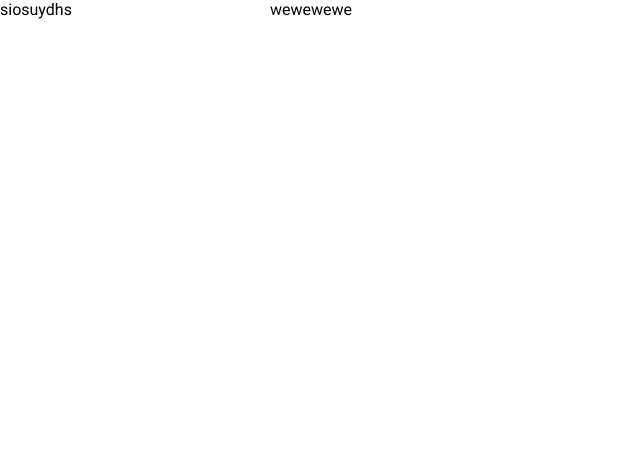
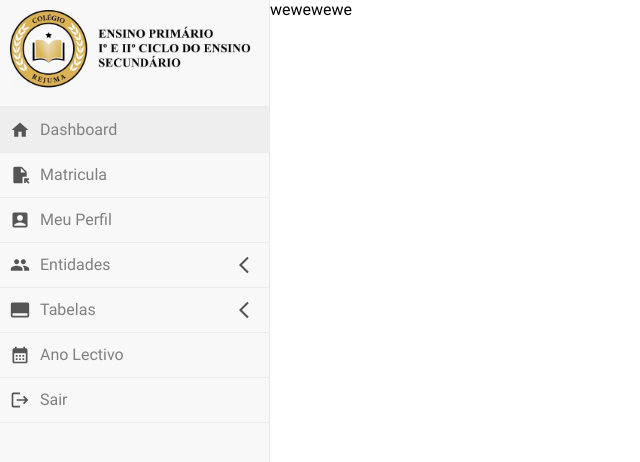
Before and after one commit to josedomingos919/rejuma-school-front-end, a React (Create React App) app: page /dashboard in a window 1280 px wide. Shown: the top 462 px of the page, without its empty margins (0-640 px from the left). Built offline with nearby package versions, Linux system fonts and the light colour scheme.

Commit message:
finished left menu missing user info card

```diff
--- /dev/null
+++ b/src/components/ButtonMenu/index.tsx
@@ -0,0 +1,30 @@
+import { Container, Label, RightIcon, TextContainer } from "./styles";
+import { Props } from "./types";
+import ArrowBackIosIcon from "@mui/icons-material/ArrowBackIos";
+import { colors } from "../../utils/color";
+
+export const ButtonMenu = ({
+  label,
+  icon,
+  hasChildren = false,
+  isDown = false,
+  onPress = () => {},
+}: Props) => {
+  return (
+    <Container onClick={onPress} isDown={isDown}>
+      <TextContainer>
+        {icon}
+        <Label>{label}</Label>
+      </TextContainer>
+
+      {hasChildren && (
+        <RightIcon isDown={isDown}>
+          <ArrowBackIosIcon
+            style={{ color: colors.darkIcon }}
+            fontSize="small"
+          />
+        </RightIcon>
+      )}
+    </Container>
+  );
+};
--- /dev/null
+++ b/src/components/ButtonMenu/styles.ts
@@ -0,0 +1,46 @@
+import styled from "styled-components";
+import { colors } from "../../utils/color";
+import { ButtonStyleProps } from "./types";
+
+export const Container = styled.div`
+  &,
+  * {
+    cursor: pointer;
+  }
+  background-color: ${colors.darkBackGround};
+  width: 100%;
+  border-bottom: 1px solid ${colors.darkBorder};
+  height: 45px;
+  display: flex;
+  align-items: center;
+  justify-content: space-between;
+  padding: 10px;
+
+  ${({ isDown = false }: ButtonStyleProps) =>
+    isDown ? ` background-color: ${colors.darkFocus}; ` : ""}
+  :hover {
+    background-color: ${colors.darkFocus};
+    transition: 0.4s;
+  }
+`;
+
+export const TextContainer = styled.div`
+  display: flex;
+  align-items: center;
+`;
+
+export const RightIcon = styled.div`
+  display: flex;
+  ${({ isDown = false }: ButtonStyleProps) =>
+    isDown
+      ? `
+  transform: rotate(-90deg);
+  margin-top: -5px;`
+      : ""}
+`;
+
+export const Label = styled.label`
+  margin-left: 10px;
+  display: flex;
+  color: ${colors.darkTitle};
+`;
--- /dev/null
+++ b/src/components/ButtonMenu/types.ts
@@ -0,0 +1,11 @@
+export interface Props {
+  onPress?: () => void;
+  label: string;
+  icon: JSX.Element;
+  hasChildren?: boolean;
+  isDown?: boolean;
+}
+
+export type ButtonStyleProps = {
+  isDown?: boolean;
+};
--- /dev/null
+++ b/src/components/LeftMenu/index.tsx
@@ -0,0 +1,70 @@
+import {
+  ButtonContainer,
+  Container,
+  ContainerChildren,
+  Image,
+  LogoContainer,
+} from "./styles";
+
+import Logo from "./../../assets/icon/logo2.jpg";
+import { menuItems } from "./util";
+import { ButtonMenu } from "../ButtonMenu";
+import { useState } from "react";
+
+export const LeftMenu = () => {
+  const [activeMenu, __setActiveMenu] = useState({
+    menu: 0,
+    submenu: 0,
+  });
+
+  const setActiveMenu = (data = {}) => {
+    __setActiveMenu((prevState) => ({ ...prevState, ...data }));
+  };
+
+  const handleSelectMenu = ({ menu = 0, submenu = 0 }) => {
+    setActiveMenu({ menu, submenu });
+  };
+
+  return (
+    <Container>
+      <LogoContainer>
+        <Image src={Logo} alt="Logo" />
+      </LogoContainer>
+      <ButtonContainer>
+        {menuItems.map(({ title, children, icon = <></> }, index) => (
+          <>
+            <ButtonMenu
+              onPress={() =>
+                handleSelectMenu({
+                  menu: index,
+                })
+              }
+              isDown={index === activeMenu?.menu}
+              label={title}
+              icon={icon}
+              hasChildren={children ? true : false}
+            />
+
+            {activeMenu?.menu === index && (
+              <ContainerChildren>
+                {children?.map(({ title, icon = <></> }, index_) => (
+                  <ButtonMenu
+                    isDown={index_ === activeMenu?.submenu}
+                    onPress={() =>
+                      handleSelectMenu({
+                        menu: index,
+                        submenu: index_,
+                      })
+                    }
+                    label={title}
+                    icon={icon}
+                  />
+                ))}
+              </ContainerChildren>
+            )}
+          </>
+        ))}
+      </ButtonContainer>
+    </Container>
+  );
+};
--- /dev/null
+++ b/src/components/LeftMenu/styles.ts
@@ -0,0 +1,26 @@
+import styled from "styled-components";
+import { colors } from "../../utils/color";
+
+export const Container = styled.div`
+  background-color: ${colors.darkBackGround};
+  height: 100%;
+  width: 100%;
+  border-right: 1px solid ${colors.darkBorder};
+`;
+
+export const LogoContainer = styled.div`
+  display: flex;
+  flex-direction: column;
+  padding: 10px;
+  border-bottom: 2px solid ${colors.darkBorder};
+`;
+
+export const Image = styled.img``;
+
+export const ButtonContainer = styled.div`
+  width: 100%;
+`;
+
+export const ContainerChildren = styled.div`
+  padding-left: 20px;
+`;
--- /dev/null
+++ b/src/components/LeftMenu/types.ts
@@ -0,0 +1,7 @@
+export interface Props {}
+
+export type MenuItemsProps = {
+  title: string;
+  icon?: JSX.Element;
+  children?: Array<MenuItemsProps>;
+};
--- /dev/null
+++ b/src/components/LeftMenu/util.tsx
@@ -0,0 +1,78 @@
+import HomeIcon from "@mui/icons-material/Home";
+import AccountBoxIcon from "@mui/icons-material/AccountBox";
+import FileOpenIcon from "@mui/icons-material/FileOpen";
+import PeopleIcon from "@mui/icons-material/People";
+import CalendarMonthIcon from "@mui/icons-material/CalendarMonth";
+import LogoutIcon from "@mui/icons-material/Logout";
+import CallToActionIcon from "@mui/icons-material/CallToAction";
+import SchoolIcon from "@mui/icons-material/School";
+import { colors } from "../../utils/color";
+import AssignmentIndIcon from "@mui/icons-material/AssignmentInd";
+import PeopleAltIcon from "@mui/icons-material/PeopleAlt";
+import { MenuItemsProps } from "./types";
+import MenuBookIcon from "@mui/icons-material/MenuBook";
+import AlignVerticalBottomIcon from "@mui/icons-material/AlignVerticalBottom";
+import CoPresentIcon from "@mui/icons-material/CoPresent";
+
+const iconStyle = {
+  color: colors.darkIcon,
+};
+
+export const menuItems: Array<MenuItemsProps> = [
+  {
+    title: "Dashboard",
+    icon: <HomeIcon style={iconStyle} fontSize="small" />,
+  },
+  {
+    title: "Matricula",
+    icon: <FileOpenIcon style={iconStyle} fontSize="small" />,
+  },
+  {
+    title: "Meu Perfil",
+    icon: <AccountBoxIcon style={iconStyle} fontSize="small" />,
+  },
+  {
+    title: "Entidades",
+    icon: <PeopleIcon style={iconStyle} fontSize="small" />,
+    children: [
+      {
+        title: "Alunos",
+        icon: <AssignmentIndIcon style={iconStyle} fontSize="small" />,
+      },
+      {
+        title: "Professores",
+        icon: <SchoolIcon style={iconStyle} fontSize="small" />,
+      },
+      {
+        title: "Outros Funcionários",
+        icon: <PeopleAltIcon style={iconStyle} fontSize="small" />,
+      },
+    ],
+  },
+  {
+    title: "Tabelas",
+    icon: <CallToActionIcon style={iconStyle} fontSize="small" />,
+    children: [
+      {
+        title: "Disciplinas",
+        icon: <MenuBookIcon style={iconStyle} fontSize="small" />,
+      },
+      {
+        title: "Classes",
+        icon: <AlignVerticalBottomIcon style={iconStyle} fontSize="small" />,
+      },
+      {
+        title: "Turmas",
+        icon: <CoPresentIcon style={iconStyle} fontSize="small" />,
+      },
+    ],
+  },
+  {
+    title: "Ano Lectivo",
+    icon: <CalendarMonthIcon style={iconStyle} fontSize="small" />,
+  },
+  {
+    title: "Sair",
+    icon: <LogoutIcon style={iconStyle} fontSize="small" />,
+  },
+];
--- a/src/pages/dashboard/index.tsx
+++ b/src/pages/dashboard/index.tsx
@@ -1,5 +1,6 @@
+import { LeftMenu } from "../../components/LeftMenu";
 import { MainLayout } from "../../components/MainLayout";
 
 export const Dashboard = () => {
-  return <MainLayout left={<>siosuydhs</>} right={<>wewewewe</>} />;
+  return <MainLayout left={<LeftMenu />} right={<>wewewewe</>} />;
 };
```
Also changed, not shown: src/assets/icon/logo2.jpg (added).
